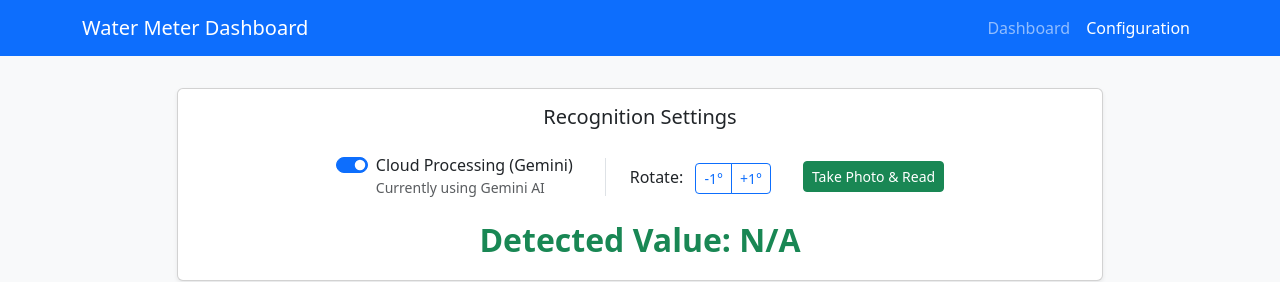
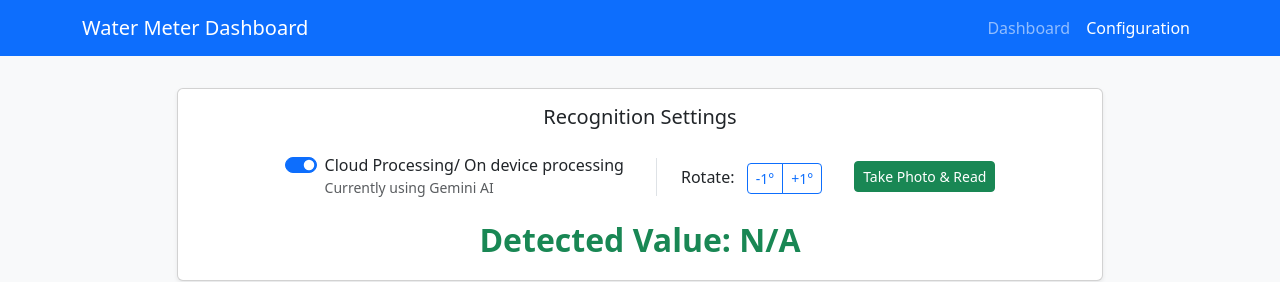
Before and after one commit to MaxKolbysh/counter_retrofiting, a Flask app: page /config in a window 1280 px wide. Shown: the top 282 px of the page. Run offline with Flask 3, Linux system fonts and the light colour scheme; some libraries are stand-ins or nearby versions.

Commit message:
cloud or on device toggle

```diff
--- a/app/templates/config.html
+++ b/app/templates/config.html
@@ -38,7 +38,7 @@
                                     <input class="form-check-input" type="checkbox" id="modeToggle"
                                            {% if config.mode == 'cloud' or not config.mode %}checked{% endif %}
                                            onchange="saveConfig()">
-                                    <label class="form-check-label" for="modeToggle">Cloud Processing (Gemini)</label>
+                                    <label class="form-check-label" for="modeToggle">Cloud Processing/ On device processing</label>
                                     <div class="small text-muted" id="modeDesc">Currently using Gemini AI</div>
                                 </div>
                             </div>
```
